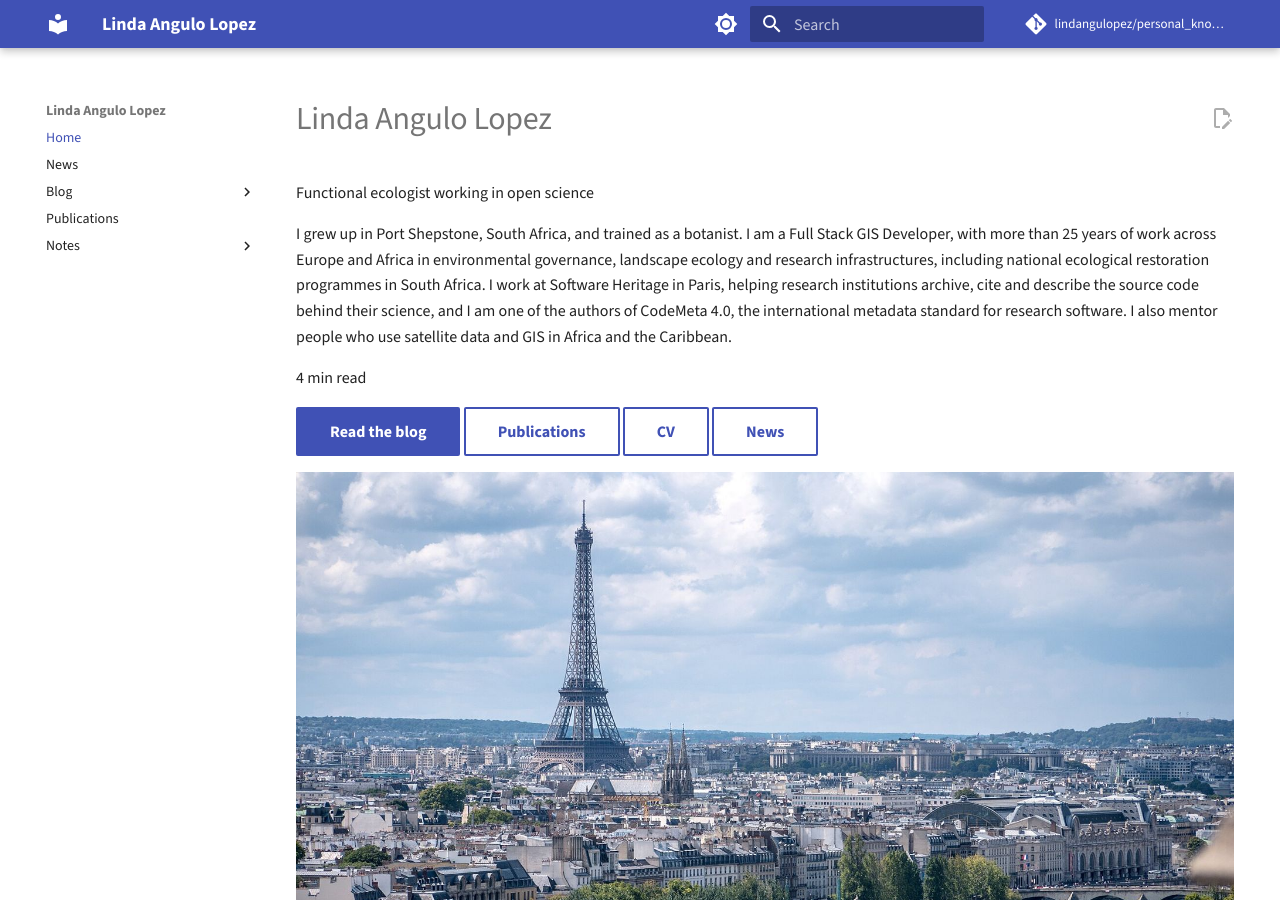
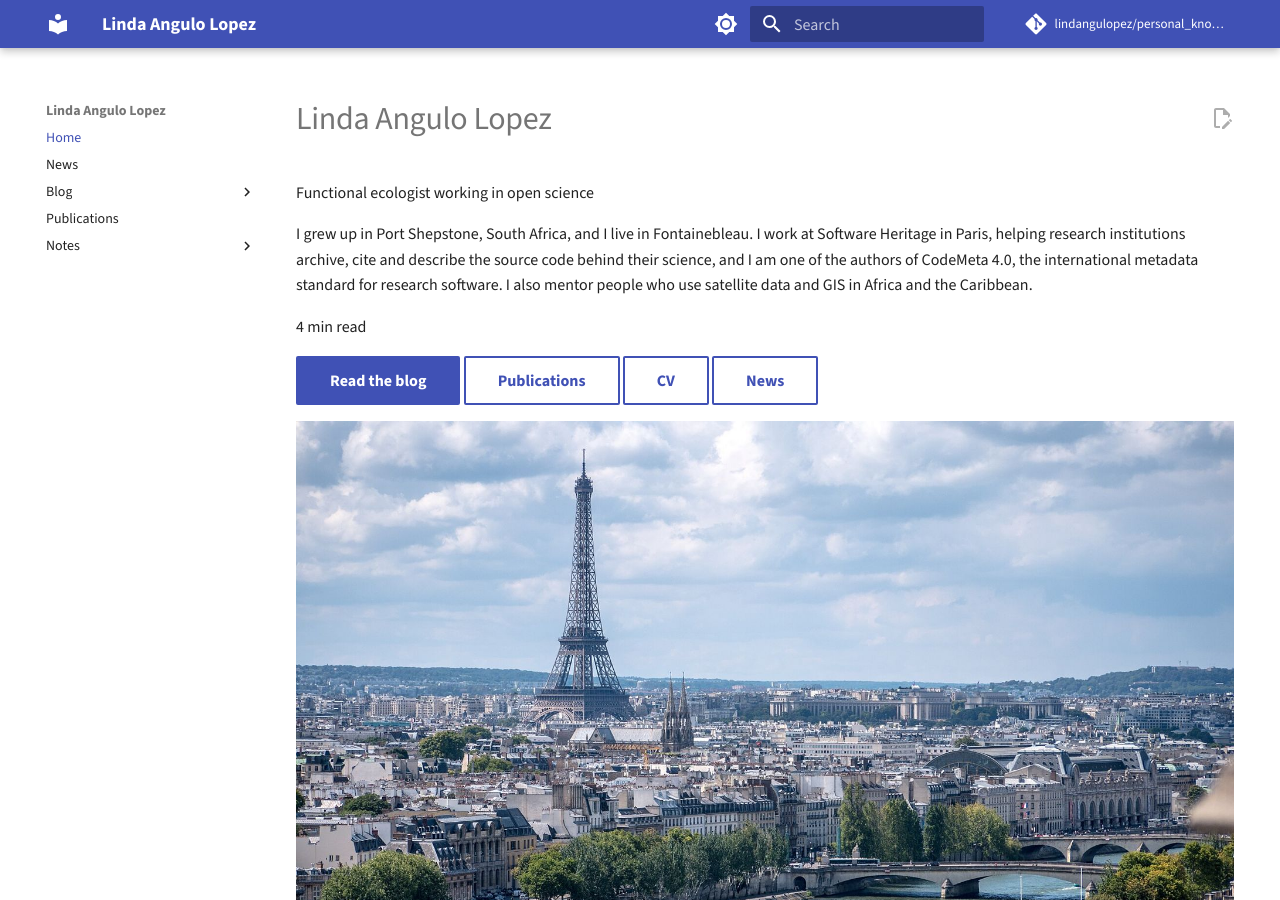
Before and after one commit to lindangulopez/personal_knowledge_base, an MkDocs documentation site: the page built from notes/index.md, in a window 1280 px wide and 900 px high. Built offline with MkDocs 1.6.1 and Material for MkDocs 9.7.7, drawn with Linux system fonts in a browser that asks for light colours; comment, search, counter and statistics services are not loaded.

Commit message:
Revert "Landing page: botanist, Full Stack GIS Developer and 25 years in the intro"
This reverts commit c53655c00c86850892e357b7b1cacd82dabc21e3.

```diff
--- a/notes/index.md
+++ b/notes/index.md
@@ -10,7 +10,7 @@ hide:
 
 <p class="tagline">Functional ecologist working in open science</p>
 
-I grew up in Port Shepstone, South Africa, and trained as a botanist. I am a Full Stack GIS Developer, with more than 25 years of work across Europe and Africa in environmental governance, landscape ecology and research infrastructures, including national ecological restoration programmes in South Africa. I work at Software Heritage in Paris, helping research institutions archive, cite and describe the source code behind their science, and I am one of the authors of CodeMeta 4.0, the international metadata standard for research software. I also mentor people who use satellite data and GIS in Africa and the Caribbean.
+I grew up in Port Shepstone, South Africa, and I live in Fontainebleau. I work at Software Heritage in Paris, helping research institutions archive, cite and describe the source code behind their science, and I am one of the authors of CodeMeta 4.0, the international metadata standard for research software. I also mentor people who use satellite data and GIS in Africa and the Caribbean.
 
 <span class="readtime">4 min read</span>
 
```
